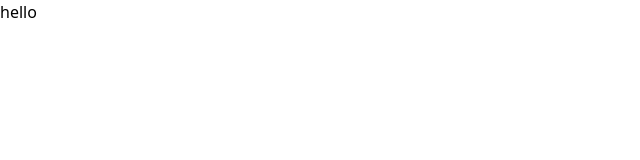
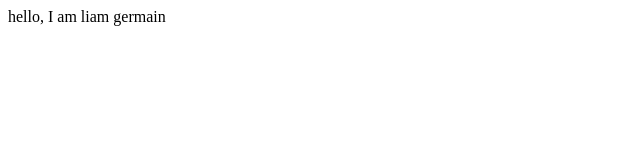
Before and after one commit to liam-germain/liam.bio, a Next.js app in the folder apps/liam.bio/: page / in a window 1280 px wide. Shown: the top 160 px of the page, without its empty margins (0-640 px from the left). Built offline with nearby package versions, Linux system fonts and the light colour scheme.

Commit message:
[fix] working on it, not sure if its working.

```diff
--- a/apps/liam.bio/app/GlobalNav.tsx
+++ /dev/null
@@ -1,51 +0,0 @@
-'use client';
-
-import { demos } from '@/lib/demos';
-import clsx from 'clsx';
-import { useSelectedLayoutSegments } from 'next/navigation';
-import Link from 'next/link';
-
-export default function GlobalNav() {
-  const [selectedLayoutSegments] = useSelectedLayoutSegments();
-
-  return (
-    <div className="space-y-5">
-      {demos.map((demo) => {
-        return (
-          <div key={demo.name}>
-            <div className="mb-2 px-3 text-xs font-semibold uppercase tracking-wider text-zinc-500">
-              <div>{demo.name}</div>
-            </div>
-
-            {demo.items.map((item) => {
-              const isActive = item.slug === selectedLayoutSegments;
-
-              return (
-                <div key={item.slug}>
-                  {item.isDisabled ? (
-                    <div
-                      className="block rounded-md px-3 py-2 text-sm font-medium text-zinc-600"
-                      title="Coming Soon"
-                    >
-                      {item.name}
-                    </div>
-                  ) : (
-                    <Link
-                      href={`/${item.slug}`}
-                      className={clsx(
-                        'block rounded-md px-3 py-2 text-sm font-medium hover:bg-zinc-800 hover:text-zinc-100',
-                        { 'text-zinc-400': !isActive, 'text-white': isActive },
-                      )}
-                    >
-                      {item.name}
-                    </Link>
-                  )}
-                </div>
-              );
-            })}
-          </div>
-        );
-      })}
-    </div>
-  );
-}
--- a/apps/liam.bio/app/error-handling/template.tsx
+++ /dev/null
@@ -1,5 +0,0 @@
-import { Boundary } from '@/ui/Boundary';
-
-export default function Page({ children }: { children: React.ReactNode }) {
-  return <Boundary>{children}</Boundary>;
-}
--- a/apps/liam.bio/app/layout.tsx
+++ b/apps/liam.bio/app/layout.tsx
@@ -1,7 +1,7 @@
-import '@/styles/dist.css';
+// import '@/styles/dist.css';
 import React from 'react';
-import AddressBar from '@/ui/AddressBar';
-import GlobalNav from './GlobalNav';
+// import AddressBar from '@/ui/AddressBar';
+// import GlobalNav from './GlobalNav';
 
 export default function RootLayout({
   children,
--- a/apps/liam.bio/app/loading/template.tsx
+++ /dev/null
@@ -1,6 +0,0 @@
-import { Boundary } from '@/ui/Boundary';
-import React from 'react';
-
-export default function Template({ children }: { children: React.ReactNode }) {
-  return <Boundary>{children}</Boundary>;
-}
--- a/apps/liam.bio/app/page.tsx
+++ b/apps/liam.bio/app/page.tsx
@@ -5,7 +5,7 @@ import Link from 'next/link';
 export default function Page() {
   return (
     <div>
-      hello
+      hello, I am liam germain
     </div>
   );
 }
--- a/apps/liam.bio/package.json
+++ b/apps/liam.bio/package.json
@@ -30,13 +30,13 @@
     "@types/node": "18.0.3",
     "@types/react": "18.0.15",
     "@types/react-dom": "18.0.6",
-    "autoprefixer": "^10.4.7",
+    "autoprefixer": "10.4.13",
     "eslint": "8.19.0",
     "eslint-config-next": "latest",
-    "postcss": "^8.4.14",
+    "postcss": "8.4.20",
     "prettier": "^2.7.1",
     "prettier-plugin-tailwindcss": "^0.1.12",
-    "tailwindcss": "^3.1.6",
+    "tailwindcss": "3.2.4",
     "typescript": "4.7.4"
   }
 }
--- /dev/null
+++ b/apps/liam.bio/postcss.config.js
@@ -0,0 +1,6 @@
+module.exports = {
+  plugins: {
+    tailwindcss: {},
+    autoprefixer: {},
+  },
+}
```
Also changed, not shown: 1 other file (tests, documents, lock files or other folders).
